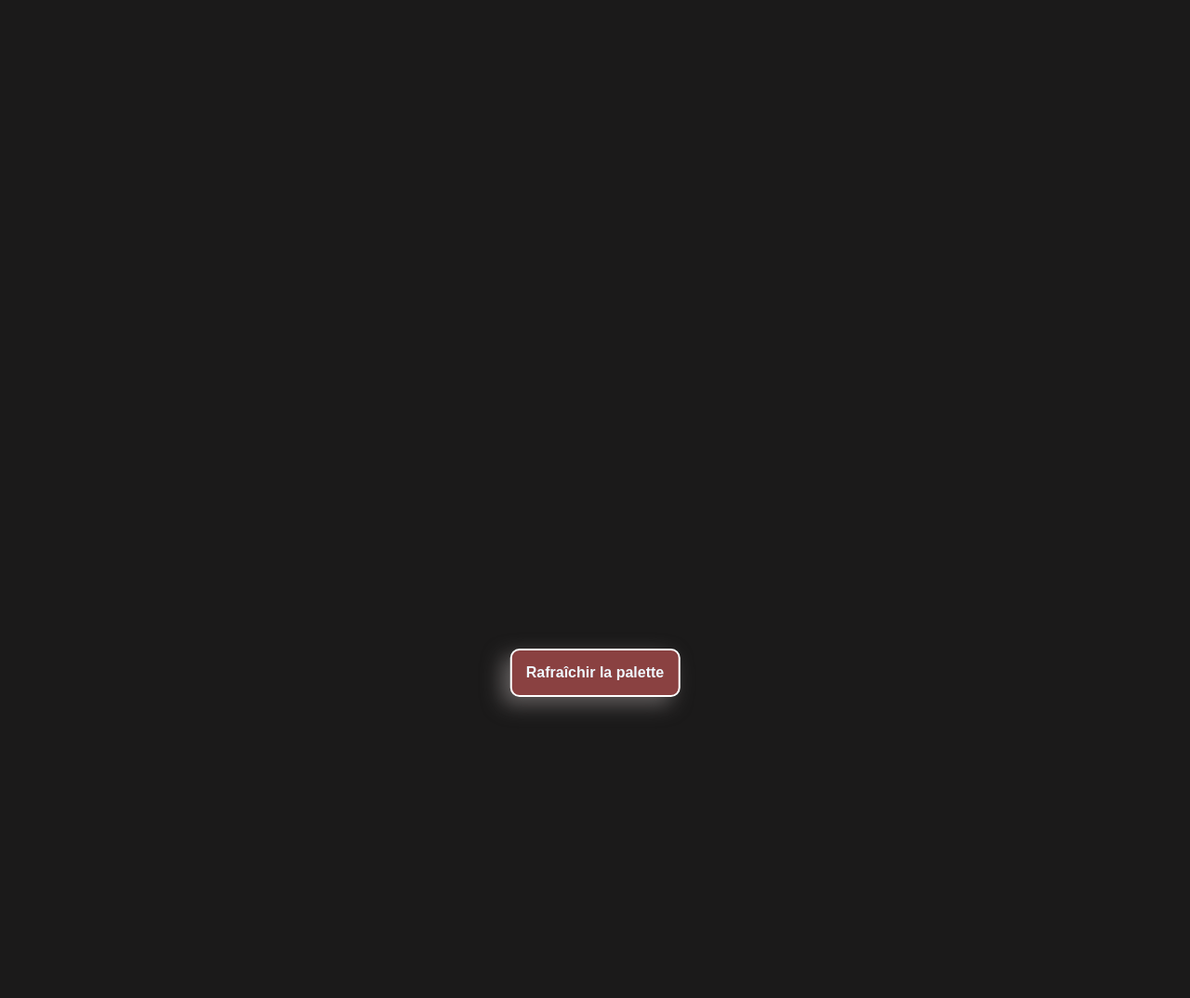
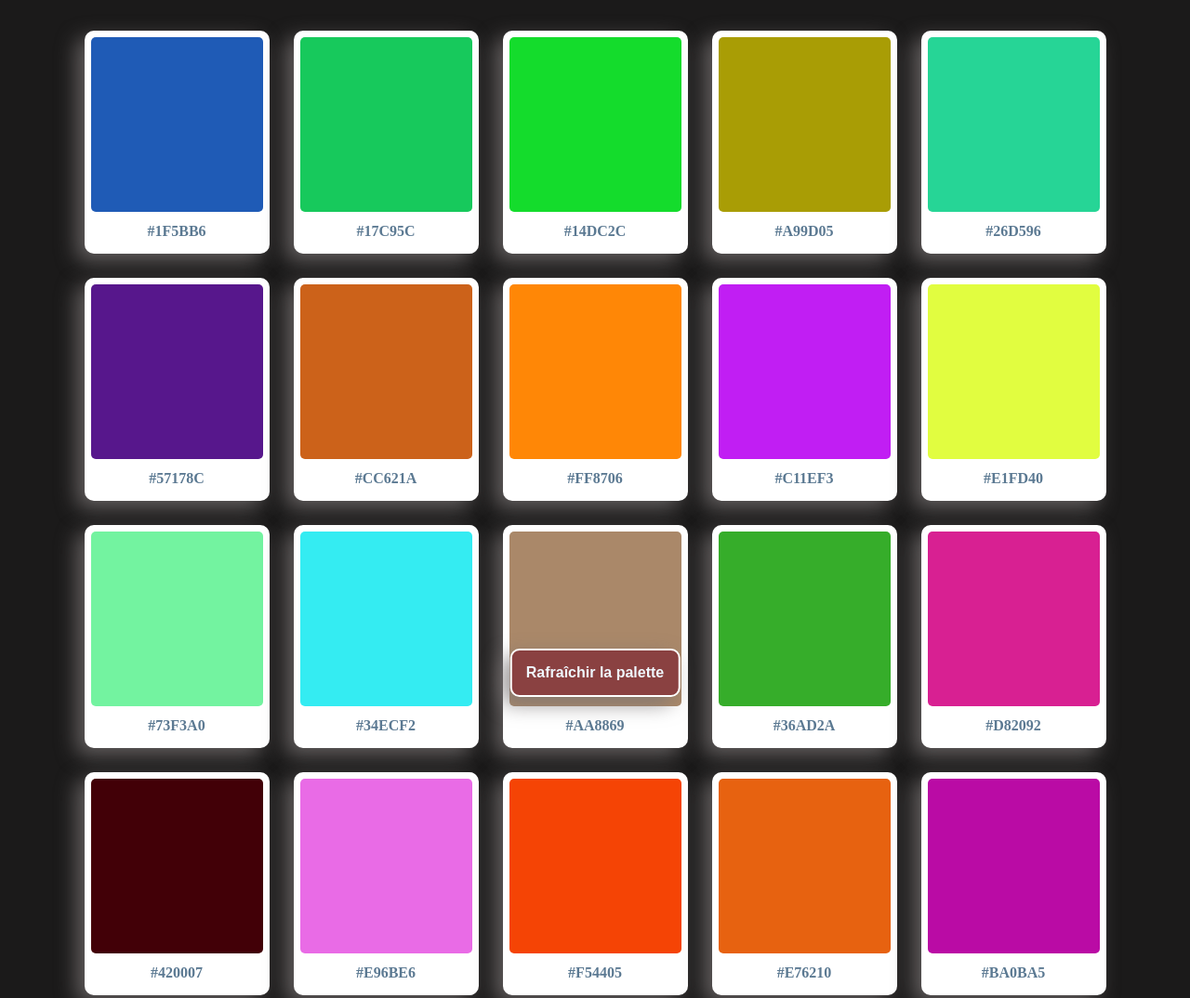
Before and after one commit to Wickacode/Color-palette, a plain HTML site: page index.html in a window 1280 px wide. Shown: the top 1074 px of the page at 93% size. Before the commit the page ends 800 px from the top, so only its background shows below. Drawn offline with Linux system fonts and the light colour scheme.

Commit message:
rafraîchissement des couleurs terminé

```diff
--- a/script.js
+++ b/script.js
@@ -4,6 +4,8 @@ const refreshBtn = document.querySelector(".refresh-btn");
 const maxPaletteBoxes = 32;
 
 const generatePalette = () => {
+    container.innerHTML = "";
+
     for (let i = 0; i < maxPaletteBoxes; i++) {
         let randomHex = Math.floor(Math.random() * 0xffffff).toString(16);
     randomHex = `#${randomHex.padStart(6, "0")}`;
@@ -14,8 +16,7 @@ const generatePalette = () => {
                        <span class="hex-value">${randomHex}</span>`
     container.appendChild(color);
     }
-
-
 }
+generatePalette();
 
 refreshBtn.addEventListener("click", generatePalette);
--- a/style.css
+++ b/style.css
@@ -50,6 +50,7 @@ transition: transform 0.3s ease;
     font-weight: bold;
     font-size: 1em;
     margin: 12px 0 8px;
+    text-transform: uppercase;
 }
 
 .refresh-btn {
```
